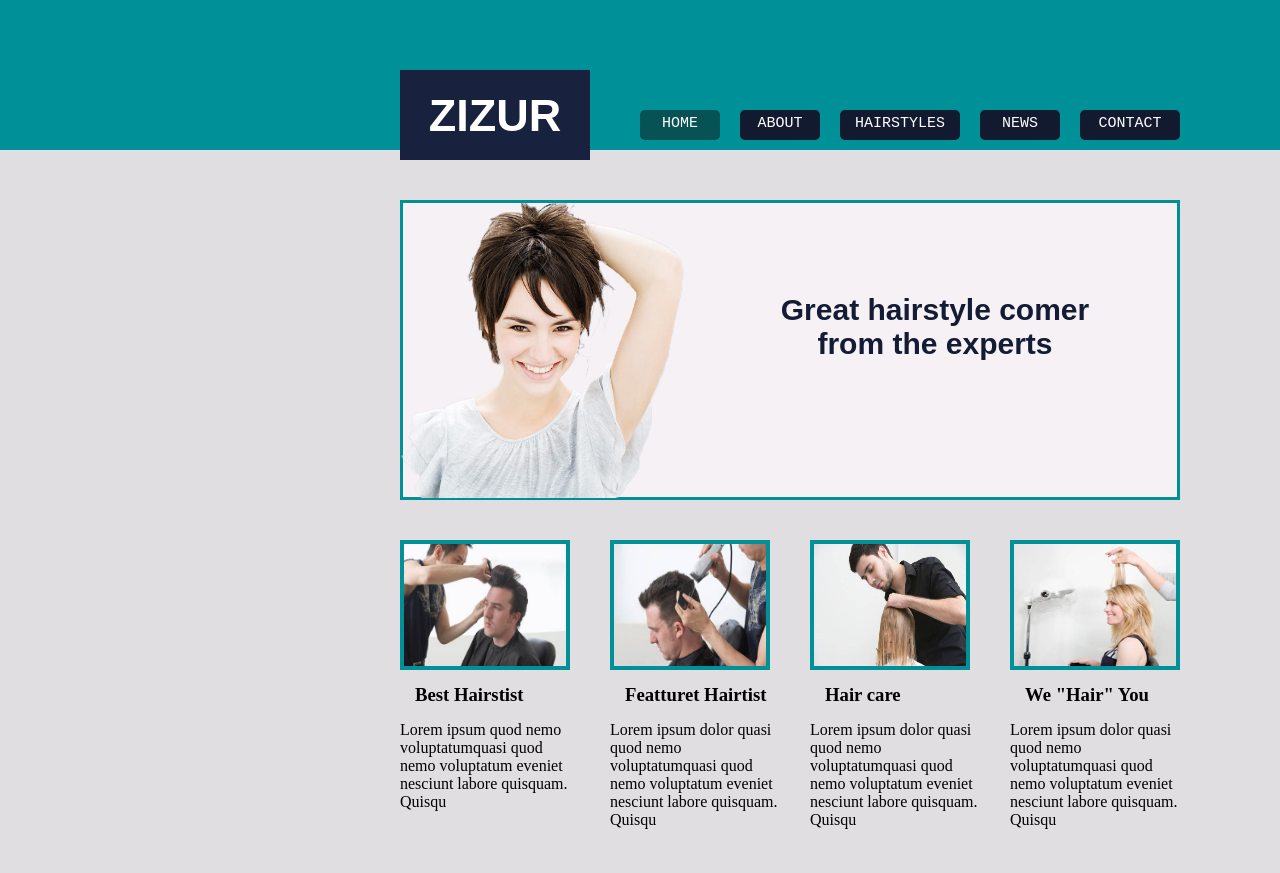
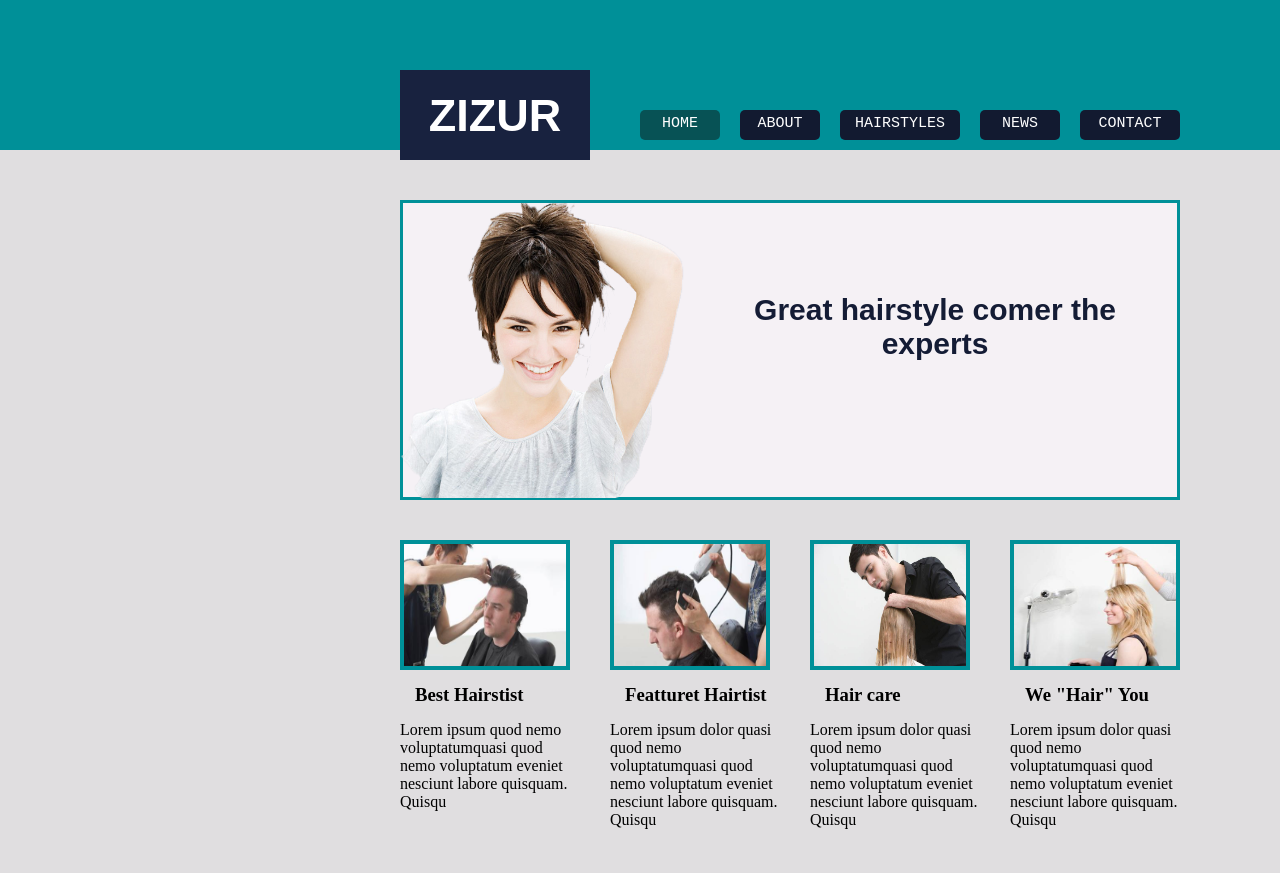
Before and after one commit to Annaberdiyew/new-project, a plain HTML site: page index.html in a window 1280 px wide. Shown: the top 873 px of the page. Drawn offline with Linux system fonts and the light colour scheme.

Commit message:
Update index.html

```diff
--- a/index.html
+++ b/index.html
@@ -37,7 +37,7 @@
                 <img src="./img/one.png" alt="" width="410" height="295">
 
             <div class="main1.h1">
-                <h1>Great hairstyle comer from the experts </h1>
+                <h1>Great hairstyle comer  the experts </h1>
             </div>
         </div>
         <!-- main1 dyndy -->
```
